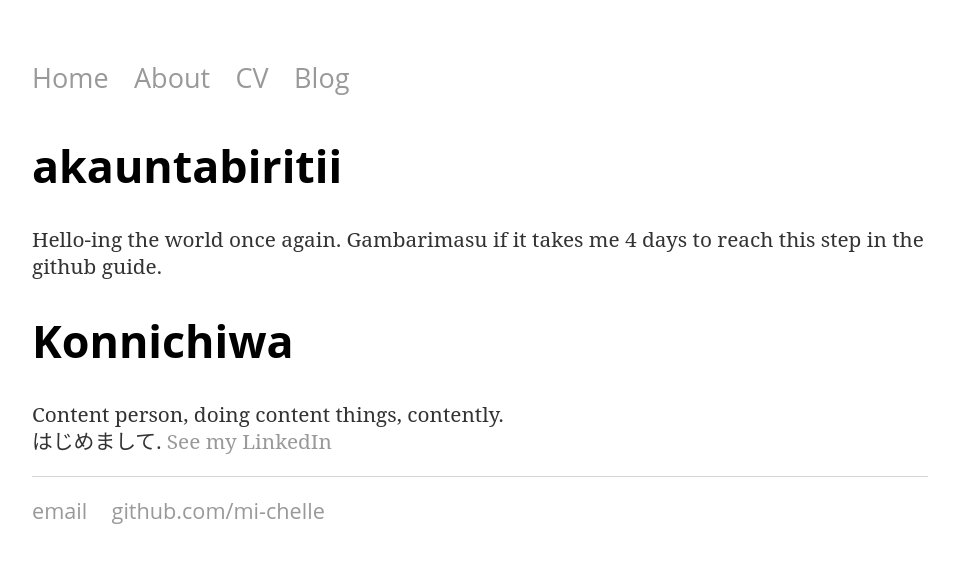
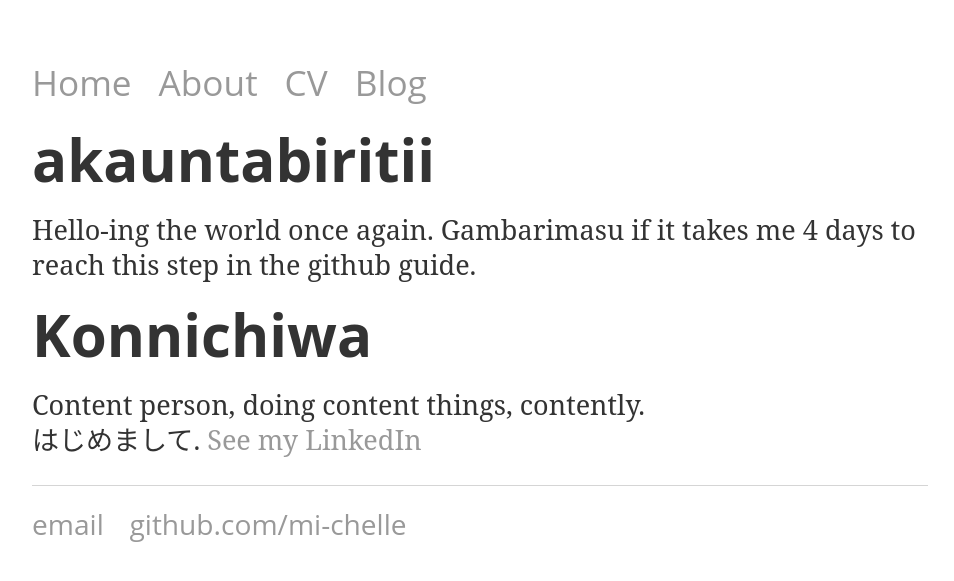
Before and after one commit to mi-chelle/akauntabiritii, a Jekyll site: the page built from README.md, in a window 1280 px wide. Shown: the top 581 px of the page, without its empty margins (160-1114 px from the left). Built offline with Jekyll 4.4.1, drawn with Linux system fonts in a browser that asks for light colours; our own code applies the rules of GitHub Pages for plain Markdown files.

Commit message:
Update main.css

```diff
--- a/css/main.css
+++ b/css/main.css
@@ -1,6 +1,10 @@
 body {
     margin: 60px auto;
     width: 70%;
+    font-size: 1.3em;
+    font-family:'Crimson Text', 'Roboto Slab', 'Serif';
+    line-height: 1.3em;
+    color: #333;
 }
 nav ul, footer ul {
     font-family: 'Open Sans', 'Helvetica', 'Sans-Serif';
```
